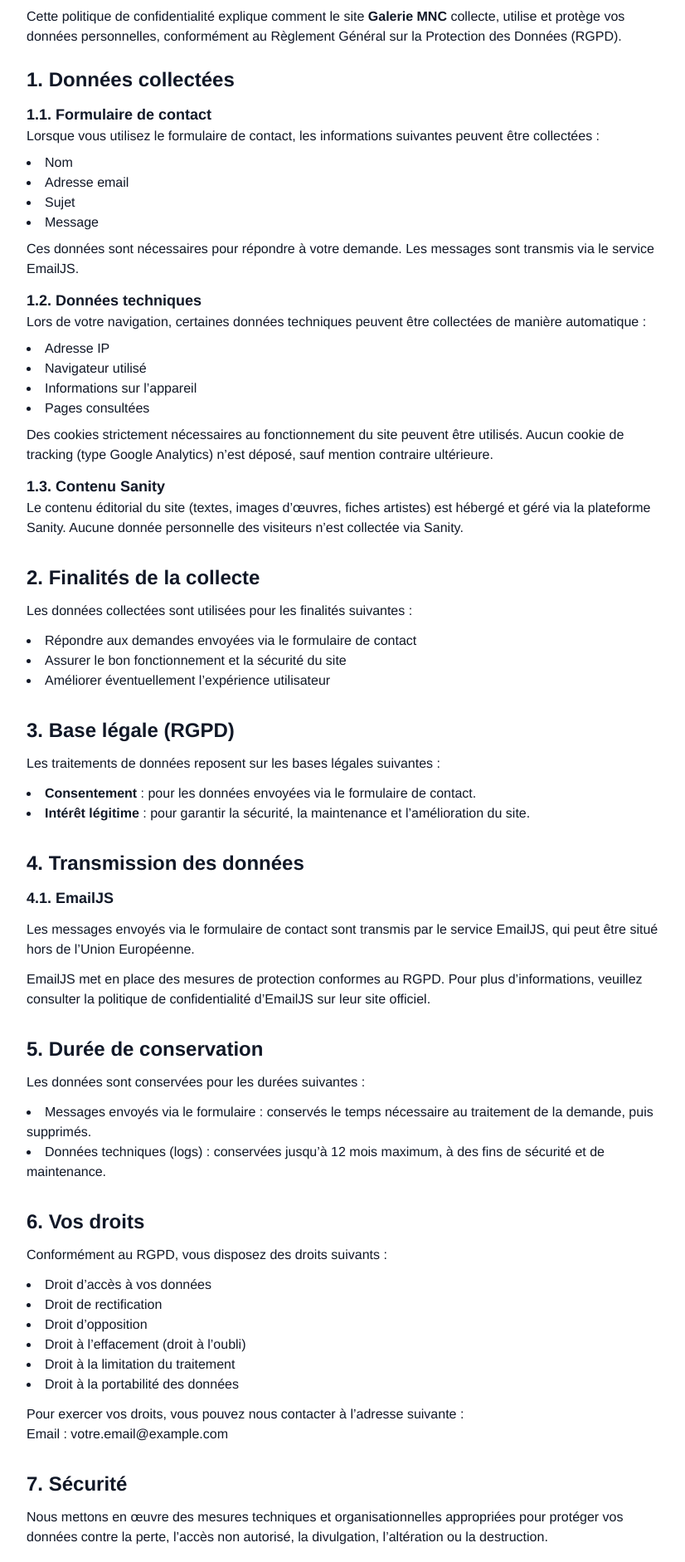
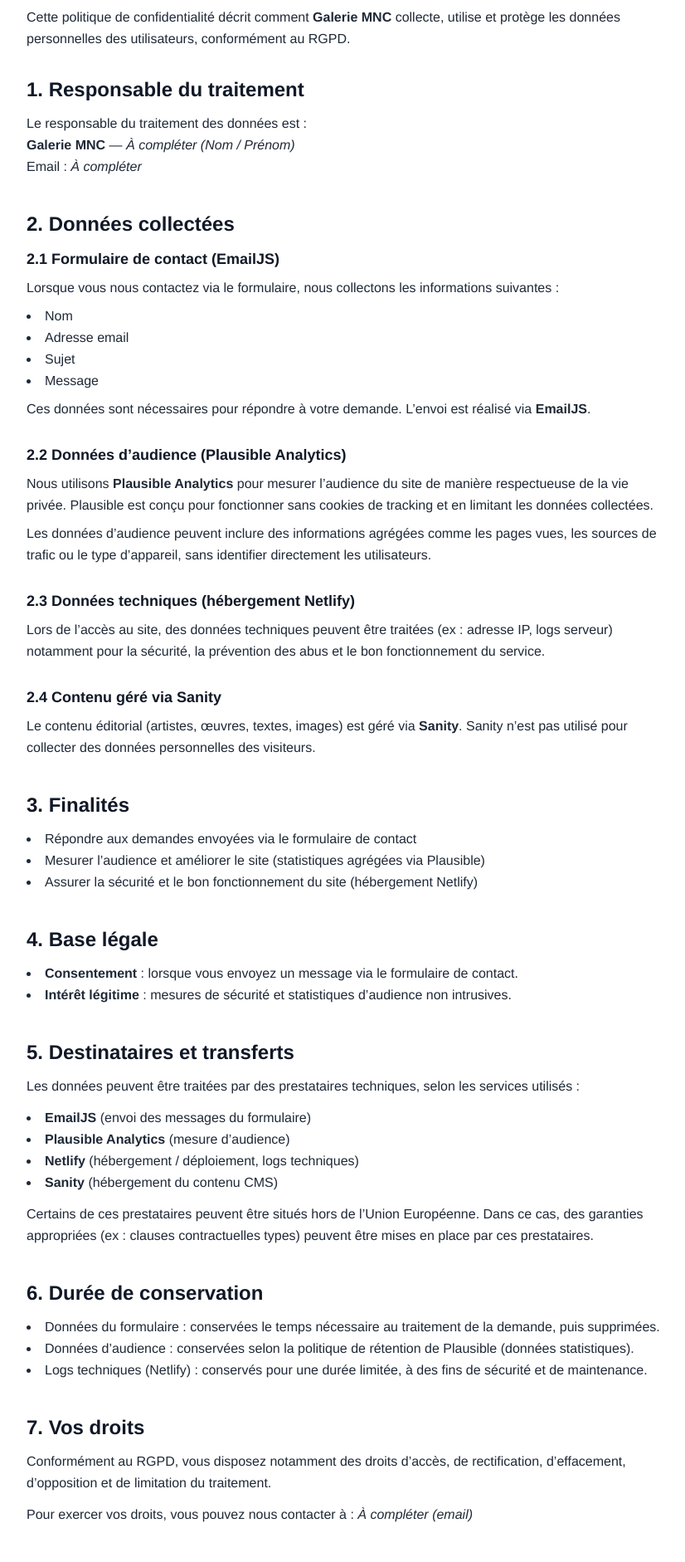
Before and after one commit to AzaDork/GalerieMNC, a React (Vite) app: page /politique-de-confidentialite in a window 1280 px wide. Shown: the part 220-2102 px from the top of the page at 83% size, without its empty margins (224-1050 px from the left). Built offline with nearby package versions, Linux system fonts and the light colour scheme.

Commit message:
info légales

```diff
--- a/src/pages/LegalInformationPage.tsx
+++ b/src/pages/LegalInformationPage.tsx
@@ -10,67 +10,68 @@
       <main className="max-w-3xl mx-auto">
         <h1 className="text-3xl font-semibold mb-8">Mentions légales</h1>
 
-        <section className="space-y-4 mb-10">
-          <h2 className="text-xl font-semibold">Propriétaire du site</h2>
-          <p>
+        <section className="space-y-2 mb-10">
+          <h2 className="text-xl font-semibold">Éditeur du site</h2>
+          <p className="text-gray-800 leading-relaxed">
             <strong>Galerie MNC</strong>
             <br />
-            Nom / Prénom : {/* À compléter */} Votre nom
+            Nom / Prénom : <span className="italic">À compléter</span>
             <br />
-            Adresse : {/* À compléter */} Votre adresse postale
+            Statut : <span className="italic">À compléter (ex : Auto-entrepreneur)</span>
             <br />
-            Email : {/* À compléter */} votre.email@example.com
+            SIRET : <span className="italic">À compléter</span>
             <br />
-            Téléphone : {/* À compléter */} votre numéro de téléphone
-          </p>
-        </section>
-
-        <section className="space-y-2 mb-10">
-          <h2 className="text-xl font-semibold">Statut juridique</h2>
-          <p>
-            {/* Exemple : Auto-entrepreneur */}
-            Statut : Auto-entrepreneur
+            Adresse : <span className="italic">À compléter</span>
             <br />
-            SIRET : {/* À compléter */} 000 000 000 00000
+            Email : <span className="italic">À compléter</span>
+            <br />
+            Téléphone : <span className="italic">À compléter</span>
           </p>
         </section>
 
         <section className="space-y-2 mb-10">
           <h2 className="text-xl font-semibold">Directeur de la publication</h2>
-          <p>
-            Directeur de la publication : {/* À compléter */} Votre nom
+          <p className="text-gray-800 leading-relaxed">
+            <span className="italic">À compléter (Nom / Prénom)</span>
           </p>
         </section>
 
         <section className="space-y-2 mb-10">
-          <h2 className="text-xl font-semibold">Conception et développement</h2>
-          <p>
-            Site réalisé par {/* À compléter */} Galerie MNC.
+          <h2 className="text-xl font-semibold">Nom de domaine</h2>
+          <p className="text-gray-800 leading-relaxed">
+            Le nom de domaine est enregistré et géré via <strong>WordPress (Automattic / WordPress.com)</strong>.
           </p>
         </section>
 
         <section className="space-y-2 mb-10">
-          <h2 className="text-xl font-semibold">Hébergement</h2>
-          <p>
-            Le site est hébergé par :
+          <h2 className="text-xl font-semibold">Hébergement / Déploiement</h2>
+          <p className="text-gray-800 leading-relaxed">
+            Le site est hébergé et déployé via <strong>Netlify</strong>.
             <br />
-            <strong>{/* À compléter */} Nom de l’hébergeur (ex : Vercel, Netlify, OVH, etc.)</strong>
+            Netlify, Inc.
             <br />
-            Adresse : {/* À compléter */} Adresse de l’hébergeur
+            2325 3rd Street, Suite 296, San Francisco, California 94107, USA
             <br />
-            Site : {/* À compléter */} https://www.exemple-hebergeur.com
+            Site : https://www.netlify.com
+          </p>
+        </section>
+
+        <section className="space-y-2 mb-10">
+          <h2 className="text-xl font-semibold">Gestion de contenu (CMS)</h2>
+          <p className="text-gray-800 leading-relaxed">
+            Le contenu du site (textes, artistes, œuvres, images) est géré via le CMS <strong>Sanity</strong>.
           </p>
         </section>
 
         <section className="space-y-2 mb-10">
           <h2 className="text-xl font-semibold">Propriété intellectuelle</h2>
-          <p>
-            L’ensemble du contenu présent sur ce site (images, œuvres, textes, logos, design, code, etc.)
-            est protégé par le droit d’auteur et plus largement par la législation sur la propriété
-            intellectuelle.
+          <p className="text-gray-800 leading-relaxed">
+            L’ensemble du contenu présent sur ce site (œuvres, images, photographies, textes, logo, identité
+            visuelle, code) est protégé par le droit d’auteur et, plus largement, par la législation relative
+            à la propriété intellectuelle.
           </p>
-          <p>
-            Toute reproduction, représentation, modification, publication, adaptation de tout ou partie des
+          <p className="text-gray-800 leading-relaxed">
+            Toute reproduction, représentation, modification, publication ou adaptation de tout ou partie des
             éléments du site, quel que soit le moyen ou le procédé utilisé, est interdite sans autorisation
             écrite préalable.
           </p>
@@ -78,23 +79,21 @@
 
         <section className="space-y-2 mb-10">
           <h2 className="text-xl font-semibold">Responsabilité</h2>
-          <p>
-            La Galerie MNC s’efforce de fournir des informations aussi précises que possible. Toutefois,
-            elle ne pourra être tenue responsable des omissions, des inexactitudes ou des carences dans la
-            mise à jour, qu’elles soient de son fait ou du fait de partenaires tiers.
+          <p className="text-gray-800 leading-relaxed">
+            La Galerie MNC s’efforce de fournir des informations aussi précises que possible. Toutefois, elle
+            ne pourra être tenue responsable des omissions, des inexactitudes ou des carences dans la mise à
+            jour, qu’elles soient de son fait ou du fait de partenaires.
           </p>
-          <p>
-            L’utilisateur du site reconnaît utiliser les informations et outils disponibles sous sa
-            responsabilité exclusive.
+          <p className="text-gray-800 leading-relaxed">
+            L’utilisateur reconnaît utiliser le site sous sa responsabilité exclusive.
           </p>
         </section>
 
         <section className="space-y-2">
           <h2 className="text-xl font-semibold">Liens hypertextes</h2>
-          <p>
-            Le site peut contenir des liens vers d’autres sites tiers. La Galerie MNC n’exerce aucun
-            contrôle sur le contenu de ces sites et ne peut en aucun cas être tenue responsable de leur
-            contenu ou de tout dommage pouvant résulter de leur consultation.
+          <p className="text-gray-800 leading-relaxed">
+            Le site peut contenir des liens vers des sites tiers. La Galerie MNC n’exerce aucun contrôle sur
+            ces sites et ne peut être tenue responsable de leur contenu.
           </p>
         </section>
       </main>
--- a/src/pages/PrivacyPolicyPage.tsx
+++ b/src/pages/PrivacyPolicyPage.tsx
@@ -10,156 +10,158 @@
       <main className="max-w-3xl mx-auto">
         <h1 className="text-3xl font-semibold mb-8">Politique de confidentialité</h1>
 
-        <p className="mb-6">
-          Cette politique de confidentialité explique comment le site <strong>Galerie MNC</strong> collecte,
-          utilise et protège vos données personnelles, conformément au Règlement Général sur la Protection
-          des Données (RGPD).
+        <p className="text-gray-800 leading-relaxed mb-8">
+          Cette politique de confidentialité décrit comment <strong>Galerie MNC</strong> collecte, utilise et
+          protège les données personnelles des utilisateurs, conformément au RGPD.
         </p>
 
-        {/* 1. Données collectées */}
-        <section className="space-y-3 mb-8">
-          <h2 className="text-2xl font-semibold">1. Données collectées</h2>
+        {/* 1 */}
+        <section className="space-y-3 mb-10">
+          <h2 className="text-2xl font-semibold">1. Responsable du traitement</h2>
+          <p className="text-gray-800 leading-relaxed">
+            Le responsable du traitement des données est :
+            <br />
+            <strong>Galerie MNC</strong> — <span className="italic">À compléter (Nom / Prénom)</span>
+            <br />
+            Email : <span className="italic">À compléter</span>
+          </p>
+        </section>
 
-          <div>
-            <h3 className="text-lg font-semibold">1.1. Formulaire de contact</h3>
-            <p>
-              Lorsque vous utilisez le formulaire de contact, les informations suivantes peuvent être
-              collectées :
+        {/* 2 */}
+        <section className="space-y-3 mb-10">
+          <h2 className="text-2xl font-semibold">2. Données collectées</h2>
+
+          <div className="space-y-2">
+            <h3 className="text-lg font-semibold">2.1 Formulaire de contact (EmailJS)</h3>
+            <p className="text-gray-800 leading-relaxed">
+              Lorsque vous nous contactez via le formulaire, nous collectons les informations suivantes :
             </p>
-            <ul className="list-disc list-inside mt-2">
+            <ul className="list-disc list-inside text-gray-800 leading-relaxed">
               <li>Nom</li>
               <li>Adresse email</li>
               <li>Sujet</li>
               <li>Message</li>
             </ul>
-            <p className="mt-2">
-              Ces données sont nécessaires pour répondre à votre demande. Les messages sont transmis via le
-              service EmailJS.
+            <p className="text-gray-800 leading-relaxed">
+              Ces données sont nécessaires pour répondre à votre demande. L’envoi est réalisé via <strong>EmailJS</strong>.
             </p>
           </div>
 
-          <div>
-            <h3 className="text-lg font-semibold">1.2. Données techniques</h3>
-            <p>
-              Lors de votre navigation, certaines données techniques peuvent être collectées de manière
-              automatique :
+          <div className="space-y-2 pt-4">
+            <h3 className="text-lg font-semibold">2.2 Données d’audience (Plausible Analytics)</h3>
+            <p className="text-gray-800 leading-relaxed">
+              Nous utilisons <strong>Plausible Analytics</strong> pour mesurer l’audience du site de manière respectueuse de la
+              vie privée. Plausible est conçu pour fonctionner sans cookies de tracking et en limitant les données collectées.
             </p>
-            <ul className="list-disc list-inside mt-2">
-              <li>Adresse IP</li>
-              <li>Navigateur utilisé</li>
-              <li>Informations sur l’appareil</li>
-              <li>Pages consultées</li>
-            </ul>
-            <p className="mt-2">
-              Des cookies strictement nécessaires au fonctionnement du site peuvent être utilisés. Aucun
-              cookie de tracking (type Google Analytics) n’est déposé, sauf mention contraire ultérieure.
+            <p className="text-gray-800 leading-relaxed">
+              Les données d’audience peuvent inclure des informations agrégées comme les pages vues, les sources de trafic ou
+              le type d’appareil, sans identifier directement les utilisateurs.
             </p>
           </div>
 
-          <div>
-            <h3 className="text-lg font-semibold">1.3. Contenu Sanity</h3>
-            <p>
-              Le contenu éditorial du site (textes, images d’œuvres, fiches artistes) est hébergé et géré via
-              la plateforme Sanity. Aucune donnée personnelle des visiteurs n’est collectée via Sanity.
+          <div className="space-y-2 pt-4">
+            <h3 className="text-lg font-semibold">2.3 Données techniques (hébergement Netlify)</h3>
+            <p className="text-gray-800 leading-relaxed">
+              Lors de l’accès au site, des données techniques peuvent être traitées (ex : adresse IP, logs serveur) notamment
+              pour la sécurité, la prévention des abus et le bon fonctionnement du service.
+            </p>
+          </div>
+
+          <div className="space-y-2 pt-4">
+            <h3 className="text-lg font-semibold">2.4 Contenu géré via Sanity</h3>
+            <p className="text-gray-800 leading-relaxed">
+              Le contenu éditorial (artistes, œuvres, textes, images) est géré via <strong>Sanity</strong>. Sanity n’est pas
+              utilisé pour collecter des données personnelles des visiteurs.
             </p>
           </div>
         </section>
 
-        {/* 2. Finalités */}
-        <section className="space-y-3 mb-8">
-          <h2 className="text-2xl font-semibold">2. Finalités de la collecte</h2>
-          <p>Les données collectées sont utilisées pour les finalités suivantes :</p>
-          <ul className="list-disc list-inside mt-2">
+        {/* 3 */}
+        <section className="space-y-3 mb-10">
+          <h2 className="text-2xl font-semibold">3. Finalités</h2>
+          <ul className="list-disc list-inside text-gray-800 leading-relaxed">
             <li>Répondre aux demandes envoyées via le formulaire de contact</li>
-            <li>Assurer le bon fonctionnement et la sécurité du site</li>
-            <li>Améliorer éventuellement l’expérience utilisateur</li>
+            <li>Mesurer l’audience et améliorer le site (statistiques agrégées via Plausible)</li>
+            <li>Assurer la sécurité et le bon fonctionnement du site (hébergement Netlify)</li>
           </ul>
         </section>
 
-        {/* 3. Base légale */}
-        <section className="space-y-3 mb-8">
-          <h2 className="text-2xl font-semibold">3. Base légale (RGPD)</h2>
-          <p>
-            Les traitements de données reposent sur les bases légales suivantes :
-          </p>
-          <ul className="list-disc list-inside mt-2">
+        {/* 4 */}
+        <section className="space-y-3 mb-10">
+          <h2 className="text-2xl font-semibold">4. Base légale</h2>
+          <ul className="list-disc list-inside text-gray-800 leading-relaxed">
             <li>
-              <strong>Consentement</strong> : pour les données envoyées via le formulaire de contact.
+              <strong>Consentement</strong> : lorsque vous envoyez un message via le formulaire de contact.
             </li>
             <li>
-              <strong>Intérêt légitime</strong> : pour garantir la sécurité, la maintenance et
-              l’amélioration du site.
+              <strong>Intérêt légitime</strong> : mesures de sécurité et statistiques d’audience non intrusives.
             </li>
           </ul>
         </section>
 
-        {/* 4. Transmission des données */}
-        <section className="space-y-3 mb-8">
-          <h2 className="text-2xl font-semibold">4. Transmission des données</h2>
-          <h3 className="text-lg font-semibold">4.1. EmailJS</h3>
-          <p>
-            Les messages envoyés via le formulaire de contact sont transmis par le service EmailJS, qui peut
-            être situé hors de l’Union Européenne.
+        {/* 5 */}
+        <section className="space-y-3 mb-10">
+          <h2 className="text-2xl font-semibold">5. Destinataires et transferts</h2>
+          <p className="text-gray-800 leading-relaxed">
+            Les données peuvent être traitées par des prestataires techniques, selon les services utilisés :
           </p>
-          <p>
-            EmailJS met en place des mesures de protection conformes au RGPD. Pour plus d’informations,
-            veuillez consulter la politique de confidentialité d’EmailJS sur leur site officiel.
+          <ul className="list-disc list-inside text-gray-800 leading-relaxed">
+            <li>
+              <strong>EmailJS</strong> (envoi des messages du formulaire)
+            </li>
+            <li>
+              <strong>Plausible Analytics</strong> (mesure d’audience)
+            </li>
+            <li>
+              <strong>Netlify</strong> (hébergement / déploiement, logs techniques)
+            </li>
+            <li>
+              <strong>Sanity</strong> (hébergement du contenu CMS)
+            </li>
+          </ul>
+          <p className="text-gray-800 leading-relaxed">
+            Certains de ces prestataires peuvent être situés hors de l’Union Européenne. Dans ce cas, des garanties
+            appropriées (ex : clauses contractuelles types) peuvent être mises en place par ces prestataires.
           </p>
         </section>
 
-        {/* 5. Durée de conservation */}
-        <section className="space-y-3 mb-8">
-          <h2 className="text-2xl font-semibold">5. Durée de conservation</h2>
-          <p>Les données sont conservées pour les durées suivantes :</p>
-          <ul className="list-disc list-inside mt-2">
+        {/* 6 */}
+        <section className="space-y-3 mb-10">
+          <h2 className="text-2xl font-semibold">6. Durée de conservation</h2>
+          <ul className="list-disc list-inside text-gray-800 leading-relaxed">
             <li>
-              Messages envoyés via le formulaire : conservés le temps nécessaire au traitement de la demande,
-              puis supprimés.
+              Données du formulaire : conservées le temps nécessaire au traitement de la demande, puis supprimées.
             </li>
             <li>
-              Données techniques (logs) : conservées jusqu’à 12 mois maximum, à des fins de sécurité et de
-              maintenance.
+              Données d’audience : conservées selon la politique de rétention de Plausible (données statistiques).
+            </li>
+            <li>
+              Logs techniques (Netlify) : conservés pour une durée limitée, à des fins de sécurité et de maintenance.
             </li>
           </ul>
         </section>
 
-        {/* 6. Droits des utilisateurs */}
-        <section className="space-y-3 mb-8">
-          <h2 className="text-2xl font-semibold">6. Vos droits</h2>
-          <p>Conformément au RGPD, vous disposez des droits suivants :</p>
-          <ul className="list-disc list-inside mt-2">
-            <li>Droit d’accès à vos données</li>
-            <li>Droit de rectification</li>
-            <li>Droit d’opposition</li>
-            <li>Droit à l’effacement (droit à l’oubli)</li>
-            <li>Droit à la limitation du traitement</li>
-            <li>Droit à la portabilité des données</li>
-          </ul>
-          <p className="mt-2">
-            Pour exercer vos droits, vous pouvez nous contacter à l’adresse suivante :
-            <br />
-            Email : {/* À compléter */} votre.email@example.com
+        {/* 7 */}
+        <section className="space-y-3 mb-10">
+          <h2 className="text-2xl font-semibold">7. Vos droits</h2>
+          <p className="text-gray-800 leading-relaxed">
+            Conformément au RGPD, vous disposez notamment des droits d’accès, de rectification, d’effacement, d’opposition
+            et de limitation du traitement.
+          </p>
+          <p className="text-gray-800 leading-relaxed">
+            Pour exercer vos droits, vous pouvez nous contacter à : <span className="italic">À compléter (email)</span>
           </p>
         </section>
 
-        {/* 7. Sécurité */}
-        <section className="space-y-3 mb-8">
-          <h2 className="text-2xl font-semibold">7. Sécurité</h2>
-          <p>
-            Nous mettons en œuvre des mesures techniques et organisationnelles appropriées pour protéger vos
-            données contre la perte, l’accès non autorisé, la divulgation, l’altération ou la destruction.
+        {/* 8 */}
+        <section className="space-y-3">
+          <h2 className="text-2xl font-semibold">8. Mise à jour</h2>
+          <p className="text-gray-800 leading-relaxed">
+            Cette politique peut être modifiée à tout moment pour refléter les évolutions légales, réglementaires ou
+            techniques.
           </p>
-        </section>
-
-        {/* 8. Modifications */}
-        <section className="space-y-3">
-          <h2 className="text-2xl font-semibold">8. Modifications de la politique</h2>
-          <p>
-            La présente politique de confidentialité peut être mise à jour pour refléter les évolutions
-            législatives, réglementaires ou techniques.
-          </p>
-          <p>
-            Dernière mise à jour : {/* À compléter si tu veux une date fixe */} 11/12/2025.
+          <p className="text-gray-800 leading-relaxed">
+            Dernière mise à jour : <span className="italic">À compléter (ex : 16/12/2025)</span>
           </p>
         </section>
       </main>
```
